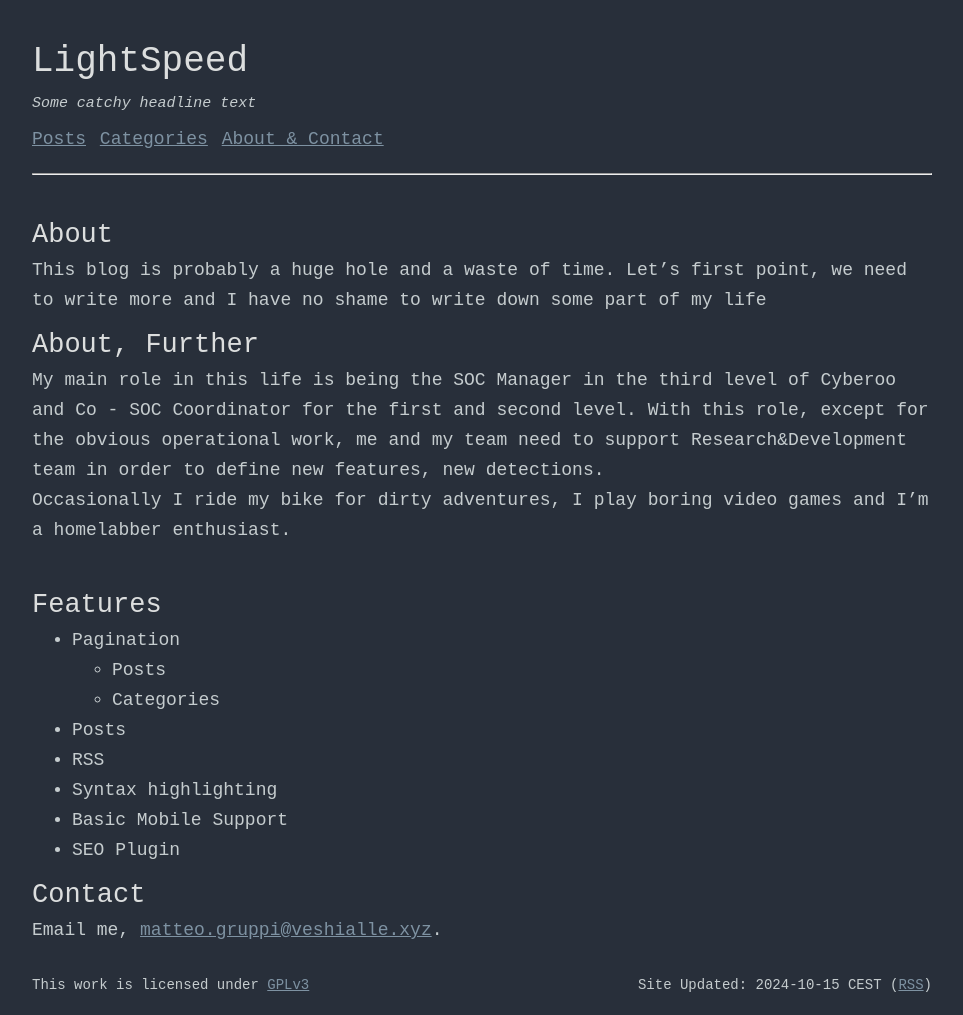
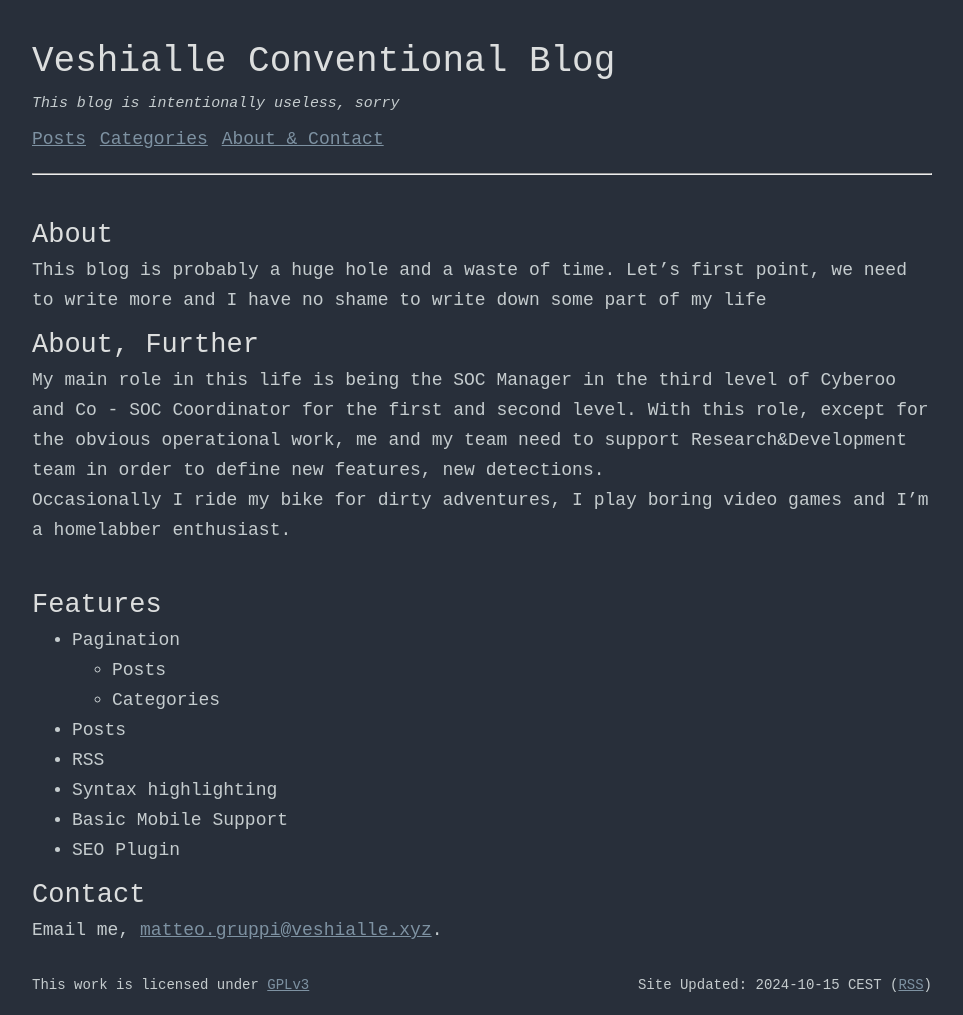
Before and after one commit to Veshialle/veshialle.github.io, a Jekyll site: the page built from index.md, in a window 1280 px wide. Shown: the whole page, without its empty margins (158-1121 px from the left). Built offline with Jekyll 4.4.1, drawn with Linux system fonts in a browser that asks for light colours.

Commit message:
Removing some reference and fixing build stuff like title

```diff
--- a/_config.yml
+++ b/_config.yml
@@ -1,5 +1,6 @@
 # Site Specific Configuration
-name: LightSpeed
+name: Veshialle Conventional Blog
+title: Veshialle Conventional Blog
 description: A simple Jekyll theme
 url: https://veshialle.xyz
 author: veshialle
--- a/_includes/header.html
+++ b/_includes/header.html
@@ -1,7 +1,7 @@
 <div class="header">
-    <h1>LightSpeed</h1>
+    <h1>Veshialle Conventional Blog</h1>
     <br>
-    <h5><i>Some catchy headline text</i></h5>
+    <h5><i>This blog is intentionally useless, sorry</i></h5>
     <br>
     {% include nav.html %}
     <hr>
--- a/categories/index.html
+++ b/categories/index.html
@@ -1,6 +1,6 @@
 ---
 layout: default
-title: LightSpeed Categories
+title: Veshialle Blog Categories
 ---
 
 <h2>Categories</h2>
```
